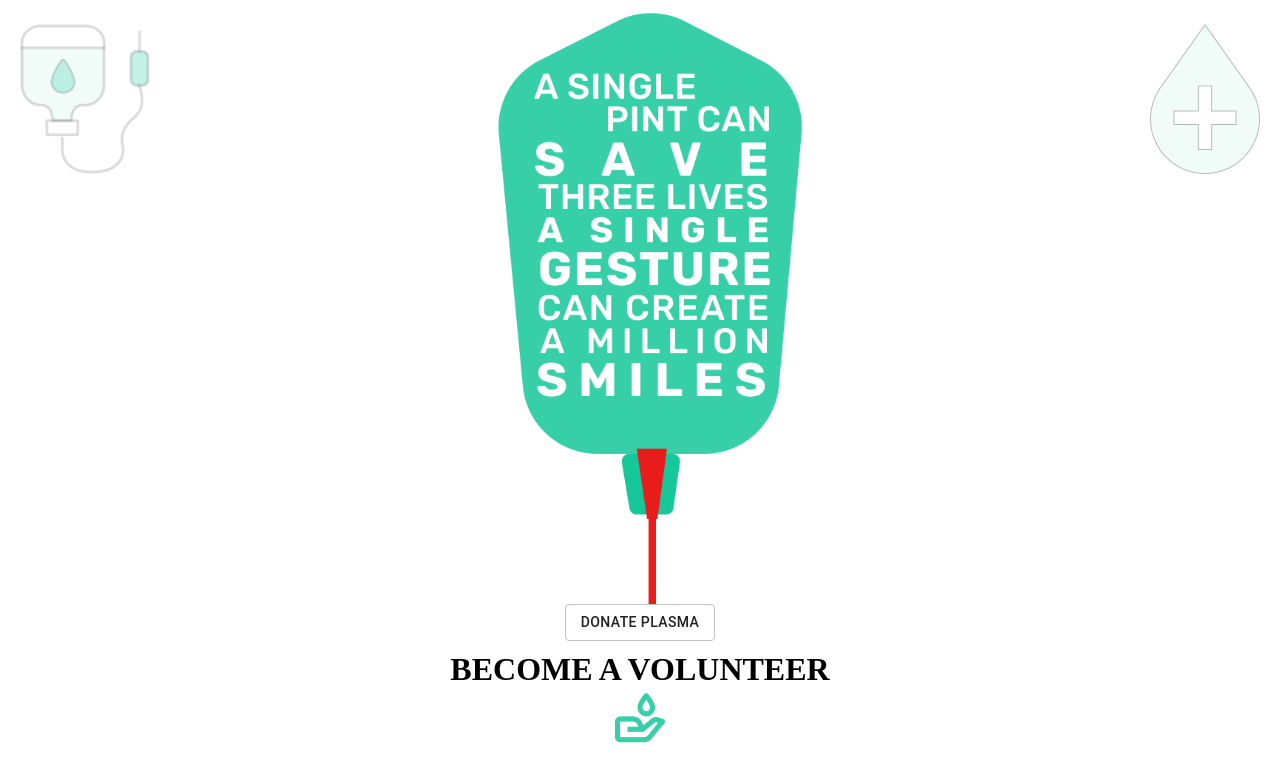
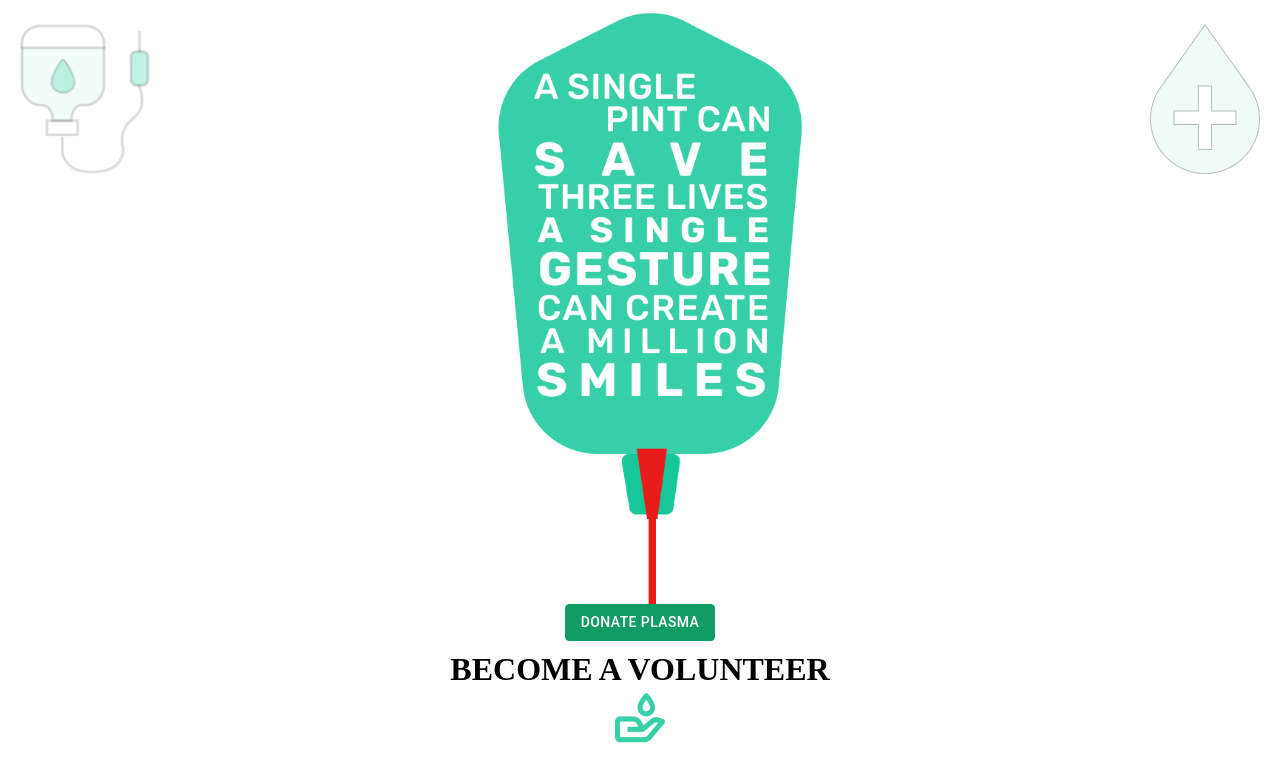
Before and after one commit to vice76/WebOCode, a React (Create React App) app: page / in a window 1280 px wide. Shown: the part 551-1315 px from the top of the page. Built offline with nearby package versions, Linux system fonts and the light colour scheme.

Commit message:
styled donate button

```diff
--- a/src/components/home/Bloodbottle.js
+++ b/src/components/home/Bloodbottle.js
@@ -10,16 +10,16 @@ const Bloodbottle = () => {
     return (
         <div className="bloodbottle">
             <div className="bloodbottle-container">
-             <img className="bloodbottle-left" src={Bottle} slt="background -img1"/>
-             <img className="bloodbottle-center" src={Blood} slt="main-img"/>
-             <img className="bloodbottle-right" src={Drop} slt="background -img2"/>
+             <img className="bloodbottle-left" src={Bottle} alt="background -img1"/>
+             <img className="bloodbottle-center" src={Blood} alt="main-img"/>
+             <img className="bloodbottle-right" src={Drop} alt="background -img2"/>
             </div>
              <div className="donate-button">
              <Button variant="outlined" >Donate Plasma</Button>
              </div>
              <div className="plasma-heading">
                 <h1>BECOME A VOLUNTEER</h1>
-                <img className="icon" src={Donateicon} slt="background -img2"/>
+                <img className="icon" src={Donateicon} alt="background -img2"/>
 
              </div>
         </div>
--- a/src/scss/components/_bloodbottle.scss
+++ b/src/scss/components/_bloodbottle.scss
@@ -57,6 +57,12 @@
 
   .donate-button {
     text-align: center;
+
+    button {
+      background-color: $color-green;
+      color: white;
+      border: 1px solid $color-green;
+    }
   }
 
   .plasma-heading {
```
